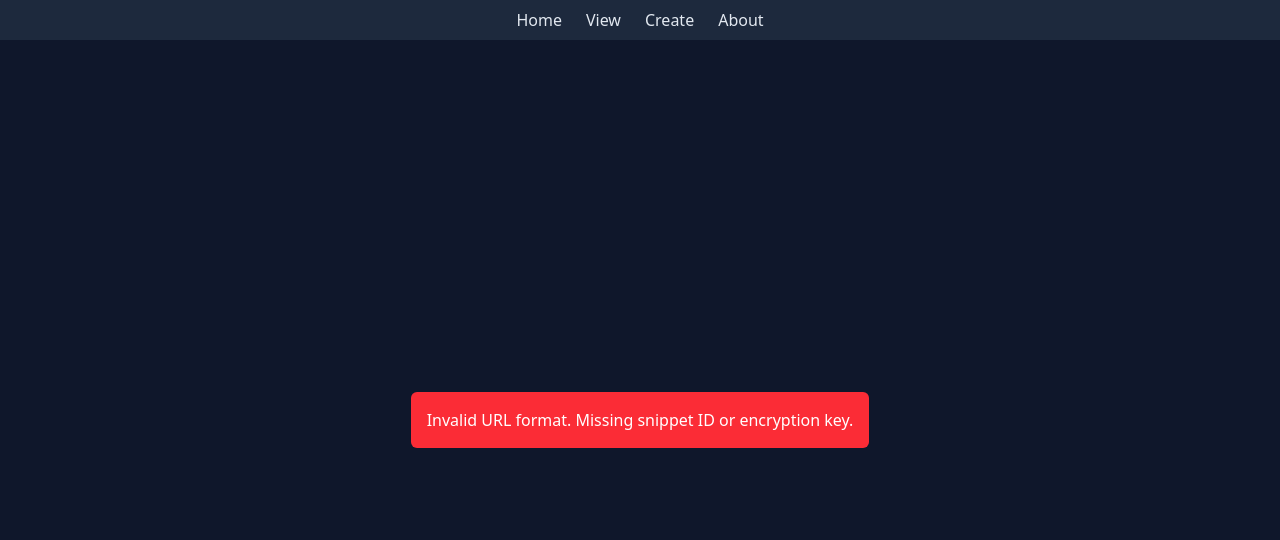
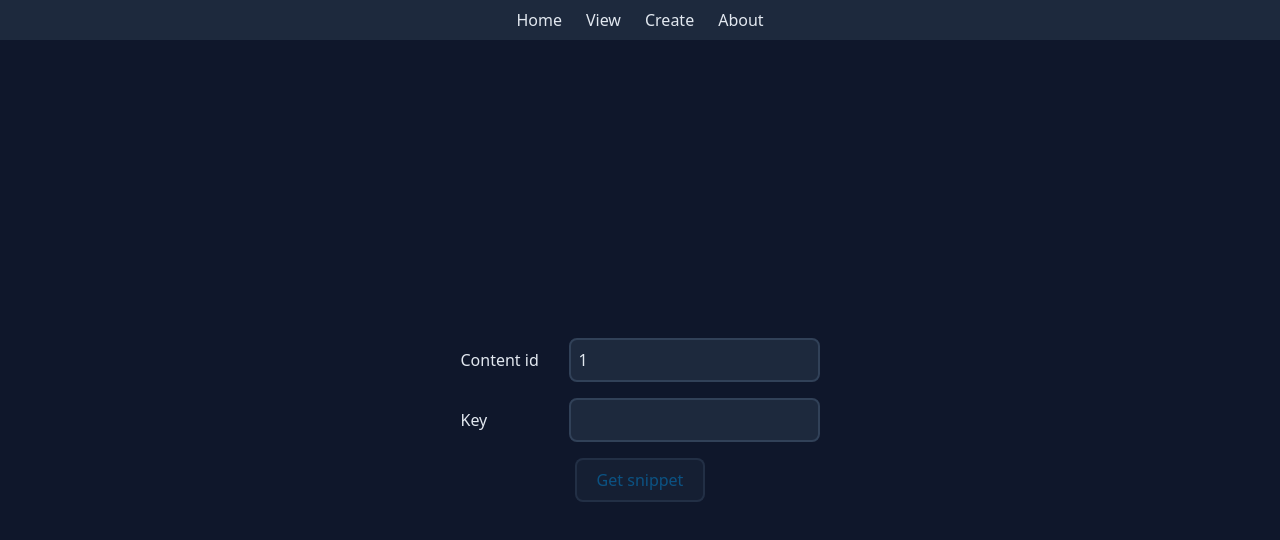
Before and after one commit to Mauge9638/ZeroShare, a Vue app in the folder src/frontend/: page /view/1 in a window 1280 px wide. Shown: the top 540 px of the page. Built offline with nearby package versions, Linux system fonts and the light colour scheme; no server answers.

Commit message:
add handling for if view page is accessed without content id and key

```diff
--- a/src/frontend/src/pages/ViewPage.vue
+++ b/src/frontend/src/pages/ViewPage.vue
@@ -4,6 +4,29 @@
       {{ error }}
     </div>
 
+    <template v-if="!isLoading && !decryptedText">
+      <div class="flex flex-row items-center space-x-3">
+        <label class="w-24" for="contentIdInput">Content id</label>
+        <input id="contentIdInput" type="text" v-model="contentId" />
+      </div>
+      <div class="flex flex-row items-center space-x-3">
+        <label class="w-24" for="keyInput">Key</label>
+        <input id="keyInput" type="text" v-model="key" />
+      </div>
+      <button
+        class="border-2 px-5 py-2 rounded-lg"
+        :class="[
+          contentId && key
+            ? 'bg-slate-800 text-sky-600 border-slate-700 hover:text-sky-500 hover:bg-slate-700 hover:border-slate-800 cursor-pointer active:scale-80 transition-all duration-200 ease-in-out'
+            : ' bg-slate-800/50 text-sky-600/50 border-slate-700/50 cursor-not-allowed',
+        ]"
+        type="button"
+        @click="getSnippetContent"
+        :disabled="!contentId || !key"
+      >
+        Get snippet
+      </button>
+    </template>
     <div v-if="isLoading" class="p-4 bg-slate-800 text-sky-600 rounded-md">
       Loading and decrypting snippet...
     </div>
@@ -27,7 +50,7 @@ import { ref, onMounted } from 'vue'
 import { useRoute } from 'vue-router'
 
 const route = useRoute()
-const snippetId = ref<string | null>(null)
+const contentId = ref<string | null>(null)
 const key = ref<string | null>(null)
 const encryptedText = ref<string | null>(null)
 const iv = ref<string | null>(null)
@@ -36,7 +59,7 @@ const isLoading = ref<boolean>(false)
 const error = ref<string | null>(null)
 
 onMounted(() => {
-  snippetId.value = route.params.id as string
+  contentId.value = route.params.id as string
 
   const urlFragment = window.location.hash
   if (urlFragment) {
@@ -44,15 +67,12 @@ onMounted(() => {
     key.value = decodeURIComponent(fragment)
   }
 
-  if (snippetId.value && key.value) {
+  if (contentId.value && key.value) {
     getSnippetContent()
-  } else {
-    error.value = 'Invalid URL format. Missing snippet ID or encryption key.'
   }
 })
-
 const getSnippetContent = async () => {
-  if (!snippetId.value || !key.value) {
+  if (!contentId.value || !key.value) {
     error.value = 'Missing snippet ID or encryption key.'
     return
   }
@@ -61,7 +81,7 @@ const getSnippetContent = async () => {
   error.value = null
 
   try {
-    const response = await snippetsApi.get(snippetId.value)
+    const response = await snippetsApi.get(contentId.value)
     encryptedText.value = response.content
     iv.value = response.iv
 
--- a/src/frontend/src/router/router.ts
+++ b/src/frontend/src/router/router.ts
@@ -9,7 +9,7 @@ const router = createRouter({
       component: () => import('@/pages/HomePage.vue'),
     },
     {
-      path: '/view/:id',
+      path: '/view/:id?',
       name: 'View',
       component: () => import('@/pages/ViewPage.vue'),
     },
```
